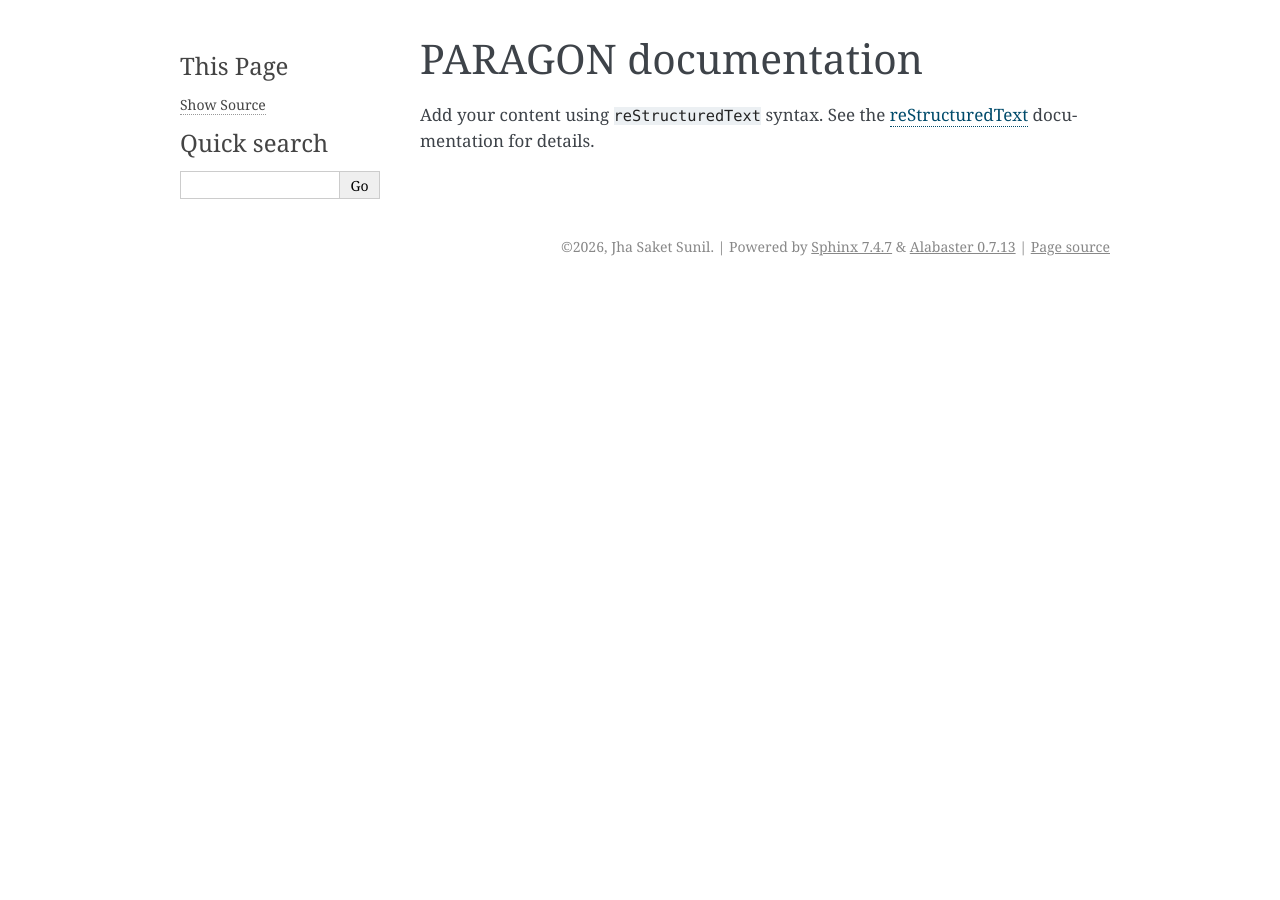
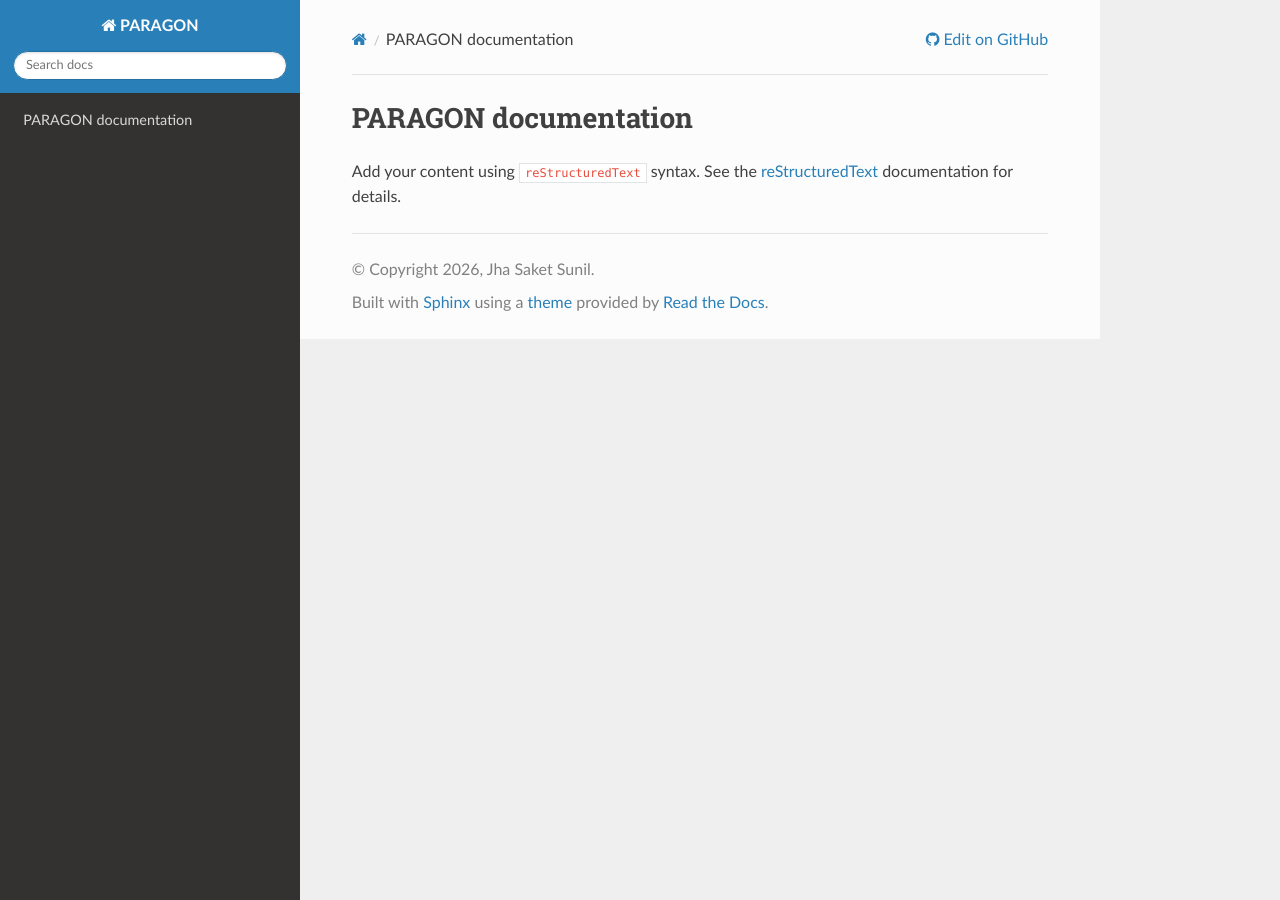
Before and after one commit to saketjha34/PARAGON, a Sphinx documentation site: the page built from docs/index.rst, in a window 1280 px wide. Built offline with Sphinx 7.4.7 and the Read the Docs theme 3.1.0, drawn with Linux system fonts in a browser that asks for light colours.

Commit message:
Update conf.py

```diff
--- a/docs/conf.py
+++ b/docs/conf.py
@@ -1,28 +1,61 @@
-# Configuration file for the Sphinx documentation builder.
-#
-# For the full list of built-in configuration values, see the documentation:
-# https://www.sphinx-doc.org/en/master/usage/configuration.html
-
 # -- Project information -----------------------------------------------------
-# https://www.sphinx-doc.org/en/master/usage/configuration.html#project-information
 
 project = 'PARAGON'
+author = 'Jha Saket Sunil'
 copyright = '2026, Jha Saket Sunil'
-author = 'Jha Saket Sunil'
 release = 'v0.1.9'
 
 # -- General configuration ---------------------------------------------------
-# https://www.sphinx-doc.org/en/master/usage/configuration.html#general-configuration
 
-extensions = []
+extensions = [
+    "myst_parser",              # Markdown support
+    "sphinx.ext.autodoc",       # Auto docs
+    "sphinx.ext.napoleon",      # Google-style docstrings
+    "sphinx.ext.viewcode",      # Show source code
+    "sphinx.ext.githubpages",   # GitHub Pages support
+]
 
 templates_path = ['_templates']
 exclude_patterns = ['_build', 'Thumbs.db', '.DS_Store']
 
+# Allow both .rst and .md
+source_suffix = {
+    '.rst': 'restructuredtext',
+    '.md': 'markdown',
+}
 
+# -- HTML output -------------------------------------------------------------
 
-# -- Options for HTML output -------------------------------------------------
-# https://www.sphinx-doc.org/en/master/usage/configuration.html#options-for-html-output
+html_theme = "sphinx_rtd_theme"
 
-html_theme = 'alabaster'
+html_theme_options = {
+    "collapse_navigation": False,
+    "sticky_navigation": True,
+    "navigation_depth": 4,
+    "titles_only": False,
+}
+
 html_static_path = ['_static']
+
+# -- Branding / UI -----------------------------------------------------------
+
+html_title = "PARAGON Documentation"
+html_short_title = "PARAGON"
+
+html_context = {
+    "display_github": True,
+    "github_user": "saketjha34",
+    "github_repo": "PARAGON",
+    "github_version": "main/docs/source/",
+}
+
+# -- Custom sidebar ----------------------------------------------------------
+
+html_sidebars = {
+    "**": [
+        "globaltoc.html",
+        "relations.html",
+        "sourcelink.html",
+        "searchbox.html",
+    ]
+}
```
